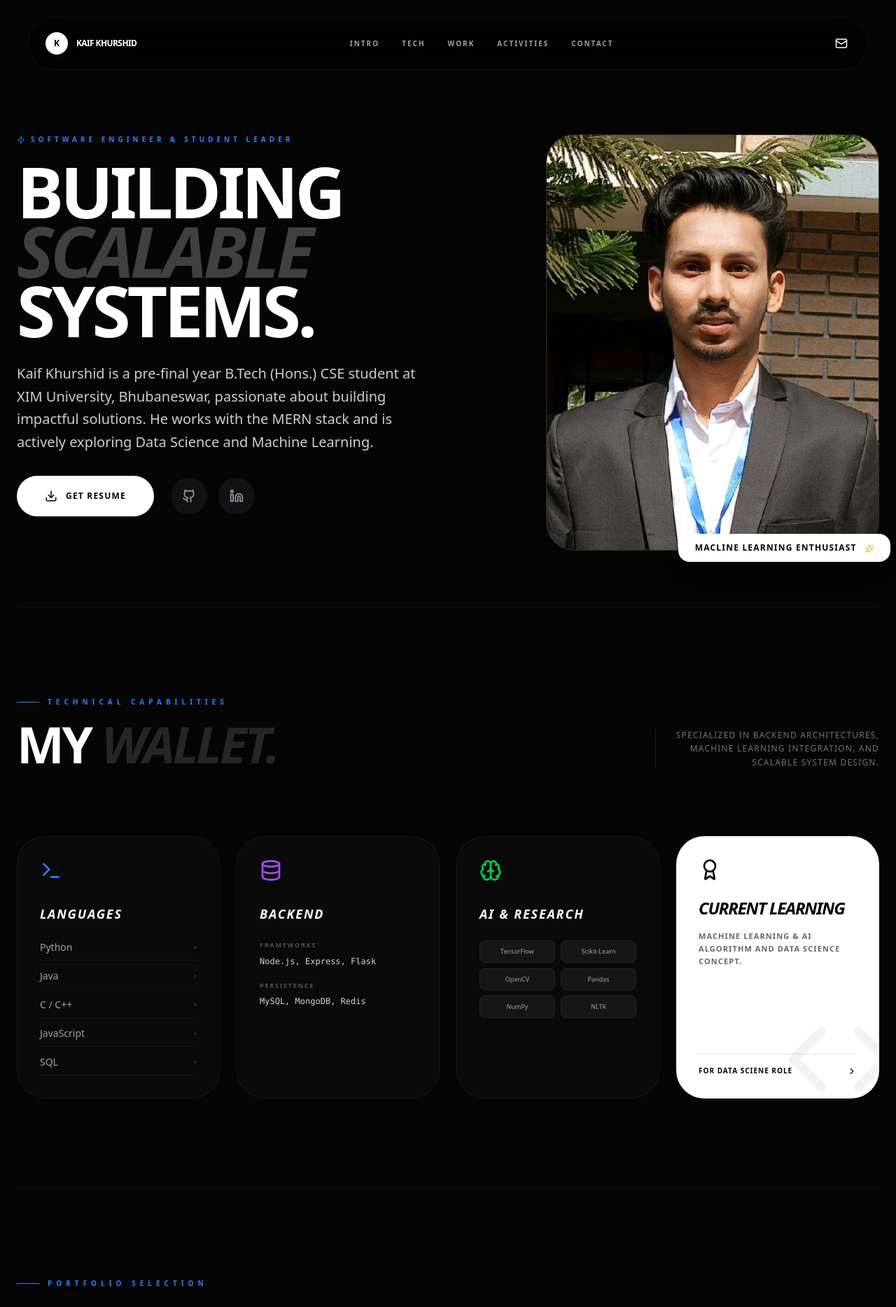
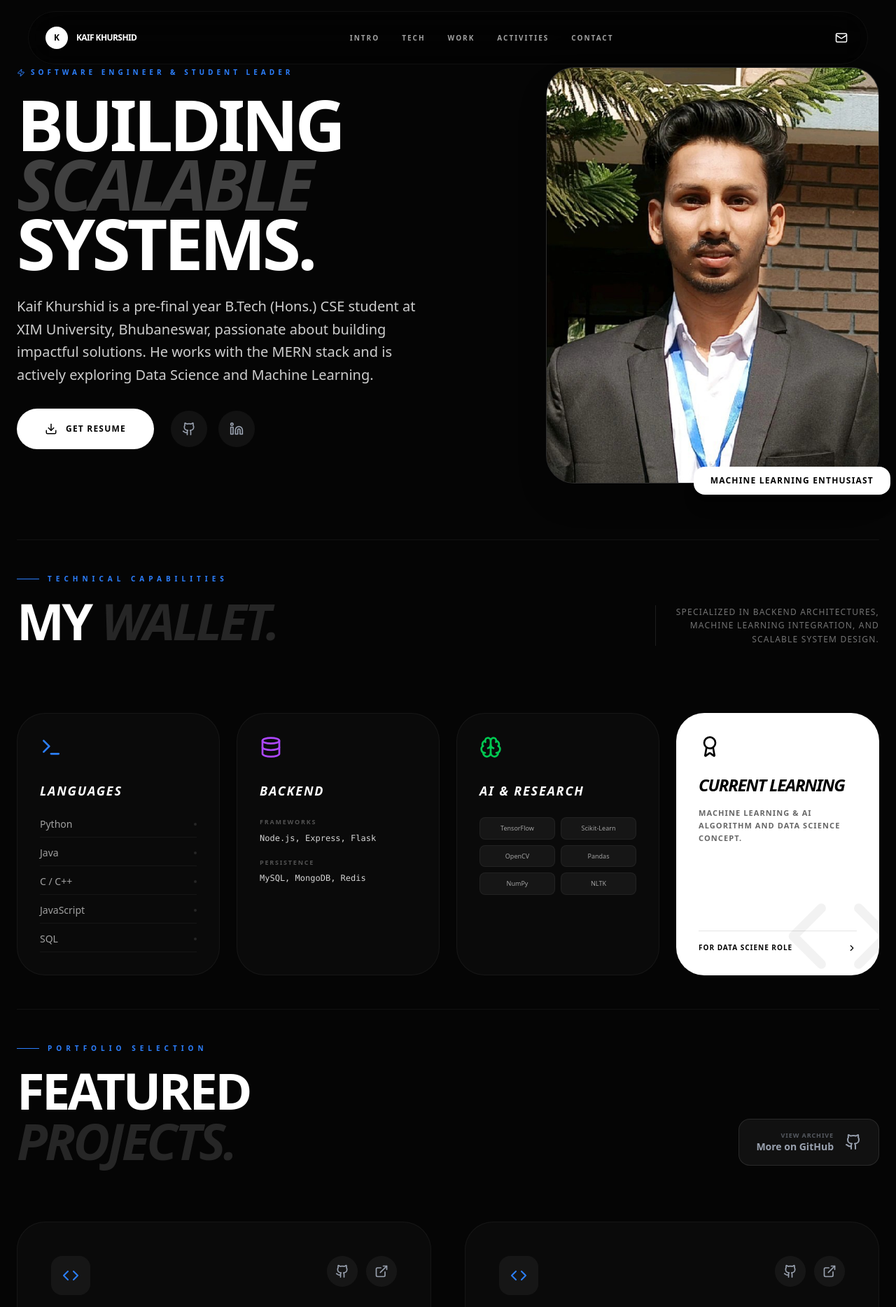
Before and after one commit to Kaifkhurshid7/my-resume, a React (Vite) app in the folder my-resume/: page / in a window 1280 px wide. Shown: the top 1868 px of the page at 70% size. Built offline with nearby package versions, Linux system fonts and the light colour scheme.

Commit message:
adjusted py-48 to -24

```diff
--- a/my-resume/src/App.jsx
+++ b/my-resume/src/App.jsx
@@ -22,7 +22,7 @@ const App = () => {
     <div className="min-h-screen bg-[#050505] text-gray-400 font-sans selection:bg-white selection:text-black">
 
 {/* 1. STATIC NAVIGATION */}
-      <nav className="absolute top-0 left-0 w-full z-[100] px-4 md:px-10 py-6">
+      <nav className="absolute top-0 left-0 w-full z-[100] px-4 md:px-10 py-4">
         <div className="max-w-7xl mx-auto flex justify-between items-center bg-black/40 backdrop-blur-xl border border-white/5 p-3 md:p-4 rounded-full">
           <div className="flex items-center gap-3 pl-2">
             <div className="w-8 h-8 bg-white rounded-full flex items-center justify-center text-black font-black text-xs">K</div>
@@ -68,9 +68,10 @@ const App = () => {
       <main className="max-w-7xl mx-auto px-6">
 
         {/* 2. HERO SECTION */}
-        <section id="home" className="pt-32 md:pt-48 pb-20 flex flex-col lg:grid lg:grid-cols-12 gap-12 lg:gap-16 items-center lg:items-start">
+        <section id="home" className="pt-32 md:pt-24 pb-20 flex flex-col lg:grid lg:grid-cols-12 gap-12 lg:gap-16 items-center lg:items-start">
        <motion.div
-            initial={{ opacity: 0, scale: 0.9 }} animate={{ opacity: 1, scale: 1 }}
+  initial={{ opacity: 0, scale: 0.9 }}
+  animate={{ opacity: 1, scale: 1 }}
   className="w-full max-w-sm lg:max-w-none lg:col-span-5 lg:order-2 relative"
 >
   <div className="aspect-[4/5] bg-neutral-900 rounded-[2.5rem] overflow-hidden border border-white/10 group shadow-2xl">
@@ -81,7 +82,7 @@ const App = () => {
     />
   </div>
   <div className="absolute -bottom-4 -right-4 bg-white text-black px-6 py-3 rounded-2xl font-black text-xs uppercase tracking-widest shadow-xl">
-              Macline Learning Enthusiast <Sparkles size={12} className="inline-block ml-2 text-yellow-500"/>
+    Machine Learning Enthusiast
   </div>
 </motion.div>
 
@@ -111,7 +112,7 @@ const App = () => {
         </section>
 
         {/* 3. TECHNICAL ARSENAL SECTION */}
-        <section id="tech" className="py-24 md:py-32 bg-[#050505] border-t border-white/5">
+        <section id="tech" className="py-12 md:py-12 bg-[#050505] border-t border-white/5">
           <div className="flex flex-col md:flex-row justify-between items-end mb-16 md:mb-24 gap-8">
             <div className="space-y-4">
               <h2 className="text-[10px] uppercase tracking-[0.6em] text-blue-500 font-black flex items-center gap-3">
@@ -187,7 +188,7 @@ const App = () => {
         </section>
 
         {/* 4. FEATURED WORKS SECTION */}
-        <section id="work" className="py-24 md:py-32 border-t border-white/5">
+        <section id="work" className="py-12 md:py-12 border-t border-white/5">
           <div className="flex flex-col md:flex-row justify-between items-end mb-20 gap-8">
             <div className="space-y-4">
               <h2 className="text-[10px] uppercase tracking-[0.6em] text-blue-500 font-black flex items-center gap-3">
@@ -246,7 +247,7 @@ const App = () => {
           </div>
         </section>
 {/* 5. ACHIEVEMENTS & UNIVERSITY ACTIVITIES SECTION */}
-        <section id="activities" className="py-24 md:py-32 border-t border-white/5">
+        <section id="activities" className="py-12 md:py-12 border-t border-white/5">
           <div className="space-y-4 mb-20">
             <h2 className="text-[10px] uppercase tracking-[0.6em] text-yellow-500 font-black flex items-center gap-3">
               <Award size={14} /> Honors & Impact
@@ -346,7 +347,7 @@ const App = () => {
         </section>
 
         {/* 6. CONTACT & FOOTER */}
-        <footer id="contact" className="py-24 border-t border-white/5">
+        <footer id="contact" className="py-12 border-t border-white/5">
           <div className="max-w-4xl mx-auto text-center">
             <h2 className="text-5xl md:text-9xl font-black text-white tracking-tighter mb-12 uppercase leading-[0.8]">
               Let's <br /> <span className="text-neutral-800 italic">Connect.</span>
```
Lines whose indentation alone changed are shown as unchanged.
